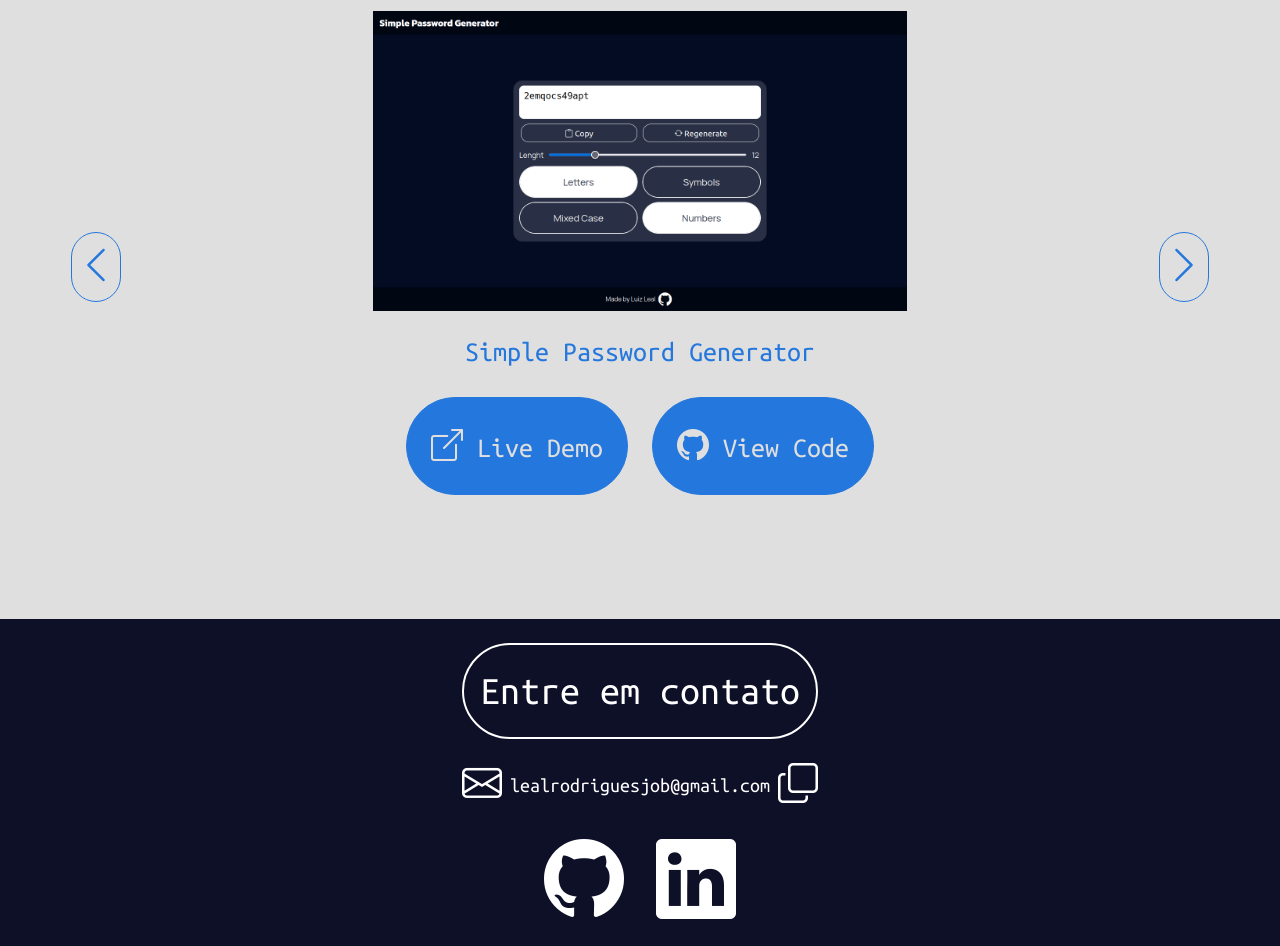
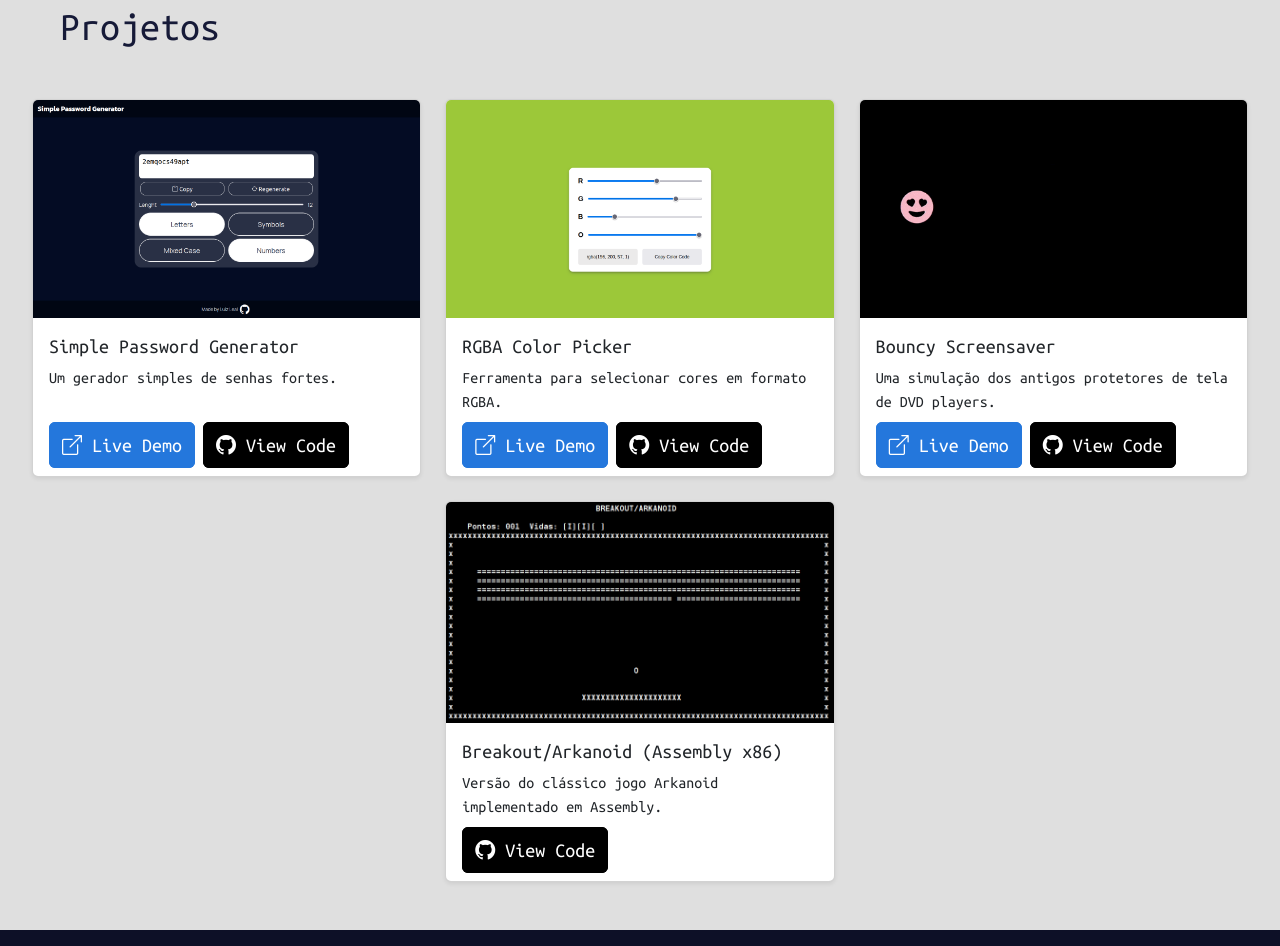
Before and after one commit to cainhurst87/Portfolio-Bootstrap-5, a plain HTML site: page index.html in a window 1280 px wide. Shown: the part 607-1553 px from the top of the page. Drawn offline with nearby package versions, Linux system fonts and the light colour scheme.

Commit message:
Add files via upload

```diff
--- a/index.html
+++ b/index.html
@@ -83,7 +83,7 @@
         <div id="introduction-inner" class="row d-flex justify-content-center align-items-start pt-5 mx-5">
 
             <!-- Introduction Text Box -->
-            <div class="col-10 col-md-6 order-2 order-md-1 mb-4 text-center text-md-start">
+            <div class="col-10 col-md-5 order-2 order-md-1 mb-4 text-center text-md-start">
                 <div id="flexbox-introduction" class="d-flex flex-column gap-0">
                     <h1 class="h1">Olá, eu sou o Luiz</h1>
                     <p class="fs-4 lh-1">Sou estudante de engenharia de computação e estou estudando desenvolvimento front-end, troubleshooting de redes, cybersegurança e linguagens de programação como C e Python.</p>
@@ -91,7 +91,7 @@
                     <span class="fs-5"><i class="bi bi-check2-circle"></i> Disponível para novos projetos</span>
                     <span class="fs-5"><i class="bi bi-check2-circle"></i> Buscando oportunidades de estágio</span>
                     <span id="flexbox-introduction-btn-board" class="d-flex align-items-center justify-content-start gap-2 my-3 mb-4">
-                        <button id="download-cv-btn" class="p-3 fs-3">Baixar CV</button>
+                        <button id="download-cv-btn" class="text-nowrap p-3 fs-3">Baixar CV</button>
                         <a href="https://github.com/cainhurst87" class="fs-1 mx-2"><i class="bi-github"></i></a>
                         <a href="https://www.linkedin.com/in/luiz-leal-7735ab1b5/" class="fs-1 mx-2"><i class="bi bi-linkedin"></i></a>
                     </span>
@@ -99,7 +99,7 @@
             </div>
 
             <!-- Portrait -->
-            <div id="portrait-container" class="d-flex align-items-center justify-content-center col-10 col-md-6 order-1 order-md-2 mb-4">
+            <div id="portrait-container" class="d-flex align-items-center justify-content-center col-10 col-md-5 order-1 order-md-2 mb-4">
                 <img id="portrait-image" class="img-fluid rounded-circle" src="images/portrait.jpeg" alt="" srcset="">
             </div>
 
@@ -107,76 +107,74 @@
 
     </div>
 
-    <!-- Projects -->
-    <div id="carousel-projects" class="carousel slide container-fluid py-3">
+    <!-- Projects Section -->
+    <div id="projects" class="container-fluid py-5">
 
         <!-- Title -->
         <h1 id="projects-title" class="text-center text-md-start ms-md-5 my-1">Projetos</h1>
 
-        <!-- Carousel Inner Container -->
-        <div class="row justify-content-center">
-            <div class="carousel-inner col-12 col-md-10 mt-4 mb-5">
+        <!-- Cards Container -->
+        <div class="row justify-content-center g-4 mt-4 mx-2">
 
-
-                <div class="carousel-item active">
-                    <img class="img-fluid mx-auto d-block" src="images/password-preview.png" alt="Password Preview">
-                    <div class="carousel-caption d-block position-static">
-                        <p class="fs-3">Simple Password Generator</p>
-                        <div class="carousel-caption-icons d-flex flex-column flex-md-row my-4 gap-2 justify-content-center align-items-center">
-                            <a href="https://cainhurst87.github.io/Simple-Password-Generation/" class="fs-3 mx-2 p-4"><i class="fs-2 bi bi-box-arrow-up-right"></i> Live Demo</a>
-                            <a href="https://github.com/cainhurst87/Simple-Password-Generation" class="fs-3 mx-2 p-4"><i class="fs-2 bi-github"></i> View Code</a>
+            <!-- Card 1 -->
+            <div class="col-12 col-sm-6 col-md-4 d-flex justify-content-center">
+                <div class="card h-100 shadow-sm project-card">
+                    <img src="images/password-preview.png" class="card-img-top" alt="Password Preview">
+                    <div class="card-body d-flex flex-column">
+                        <h5 class="card-title">Simple Password Generator</h5>
+                        <p class="card-text">Um gerador simples de senhas fortes.</p>
+                        <div class="project-icons mt-auto">
+                            <a class="project-icon-demo fs-5" href="https://cainhurst87.github.io/Simple-Password-Generation/"><i class="bi bi-box-arrow-up-right"></i> Live Demo</a>
+                            <a class="project-icon-git fs-5" href="https://github.com/cainhurst87/Simple-Password-Generation"><i class="bi bi-github"></i> View Code</a>
                         </div>
                     </div>
                 </div>
+            </div>
 
-                <div class="carousel-item">
-                    <img class="img-fluid mx-auto d-block" src="images/rgba-preview.png" alt="RGBA Preview">
-                    <div class="carousel-caption d-block position-static">
-                        <p class="fs-3">RGBA Color Picker</p>
-                        <div class="carousel-caption-icons d-flex flex-column flex-md-row my-4 gap-2 justify-content-center align-items-center">
-                            <a href="https://cainhurst87.github.io/RGBA-Color-Picker/" class="fs-3 mx-2 p-4"><i class="fs-2 bi bi-box-arrow-up-right"></i> Live Demo</a>
-                            <a href="https://github.com/cainhurst87/RGBA-Color-Picker" class="fs-3 mx-2 p-4"><i class="fs-2 bi-github"></i> View Code</a>
+            <!-- Card 2 -->
+            <div class="col-12 col-sm-6 col-md-4 d-flex justify-content-center">
+                <div class="card h-100 shadow-sm project-card">
+                    <img src="images/rgba-preview.png" class="card-img-top" alt="RGBA Preview">
+                    <div class="card-body d-flex flex-column">
+                        <h5 class="card-title">RGBA Color Picker</h5>
+                        <p class="card-text">Ferramenta para selecionar cores em formato RGBA.</p>
+                        <div class="project-icons mt-auto">
+                            <a class="project-icon-demo fs-5" href="https://cainhurst87.github.io/RGBA-Color-Picker/"><i class="bi bi-box-arrow-up-right"></i> Live Demo</a>
+                            <a class="project-icon-git fs-5" href="https://github.com/cainhurst87/RGBA-Color-Picker"><i class="bi bi-github"></i> View Code</a>
                         </div>
                     </div>
                 </div>
+            </div>
 
-                <div class="carousel-item">
-                    <img class="img-fluid mx-auto d-block" src="images/bouncy-preview.gif" alt="RGBA Preview">
-                    <div class="carousel-caption d-block position-static">
-                        <p class="fs-3">Bouncy Screensaver</p>
-                        <div class="carousel-caption-icons d-flex flex-column flex-md-row my-4 gap-2 justify-content-center align-items-center">
-                            <a href="https://cainhurst87.github.io/Bouncy-Screensaver/" class="fs-3 mx-2 p-4"><i class="fs-2 bi bi-box-arrow-up-right"></i> Live Demo</a>
-                            <a href="https://github.com/cainhurst87/Bouncy-Screensaver" class="fs-3 mx-2 p-4"><i class="fs-2 bi-github"></i> View Code</a>
+            <!-- Card 3 -->
+            <div class="col-12 col-sm-6 col-md-4 d-flex justify-content-center">
+                <div class="card h-100 shadow-sm project-card">
+                    <img src="images/bouncy-preview.gif" class="card-img-top" alt="Bouncy Screensaver Preview">
+                    <div class="card-body d-flex flex-column">
+                        <h5 class="card-title">Bouncy Screensaver</h5>
+                        <p class="card-text">Uma simulação dos antigos protetores de tela de DVD players.</p>
+                        <div class="project-icons mt-auto">
+                            <a class="project-icon-demo fs-5" href="https://cainhurst87.github.io/Bouncy-Screensaver/"><i class="bi bi-box-arrow-up-right"></i> Live Demo</a>
+                            <a class="project-icon-git fs-5" href="https://github.com/cainhurst87/Bouncy-Screensaver"><i class="bi bi-github"></i> View Code</a>
                         </div>
                     </div>
                 </div>
+            </div>
 
-                <div class="carousel-item">
-                    <img class="img-fluid mx-auto d-block" src="images/breakout-preview.png" alt="RGBA Preview">
-                    <div class="carousel-caption d-block position-static">
-                        <p class="fs-3">Breakout/Arkanoid (Assembly x86)</p>
-                        <div class="carousel-caption-icons d-flex flex-column flex-md-row my-4 gap-2 justify-content-center align-items-center">
-                            <a href="https://github.com/cainhurst87/Arquitetura_breakout" class="fs-3 mx-2 p-4"><i class="fs-2 bi-github"></i> View Code</a>
+            <!-- Card 4 -->
+            <div class="col-12 col-sm-6 col-md-4 d-flex justify-content-center">
+                <div class="card h-100 shadow-sm project-card">
+                    <img src="images/breakout-preview.png" class="card-img-top" alt="Breakout Preview">
+                    <div class="card-body d-flex flex-column">
+                        <h5 class="card-title">Breakout/Arkanoid (Assembly x86)</h5>
+                        <p class="card-text">Versão do clássico jogo Arkanoid implementado em Assembly.</p>
+                        <div class="project-icons mt-auto">
+                            <a class="project-icon-git fs-5" href="https://github.com/cainhurst87/Arquitetura_breakout"><i class="bi bi-github"></i> View Code</a>
                         </div>
                     </div>
                 </div>
-
             </div>
         </div>
-
-        <!-- Carousel Controls -->
-    <div class="row justify-content-center mt-3">
-        <button class="carousel-control-prev col-auto opacity-100" type="button" data-bs-target="#carousel-projects" data-bs-slide="prev">
-            <i class="bi bi-chevron-left fs-1 p-1"></i>
-            <span class="visually-hidden">Previous</span>
-        </button>
-
-        <button class="carousel-control-next col-auto opacity-100" type="button" data-bs-target="#carousel-projects" data-bs-slide="next">
-            <i class="bi bi-chevron-right fs-1 p-1"></i>
-            <span class="visually-hidden">Next</span>
-        </button>
-    </div>
-
     </div>
 
     <!-- Footer -->
--- a/projects.css
+++ b/projects.css
@@ -1,50 +1,41 @@
 
-#carousel-projects{
+#projects{
     background: var(--background-grey);
-    min-height: 450px;
 }
 
 #projects-title{
     color: var(--text);
 }
 
-.carousel-inner{
-    max-width: 90%;
+.project-card {
+    max-width: 200rem;
 }
 
-.carousel-item img{
-    max-height: 300px;
+.project-icons a{
+    border-radius: 0.3em;
+    padding: 0.6em;
+    text-decoration: none;
+    transition: .2s;
 }
 
-.carousel-control-prev i, .carousel-control-next i{
-    opacity: 1;
-    color: var(--text-blue);
-    background-color: var(--background-grey);
+.project-icon-demo{
+    background: #2477dc;
+    color: #fff;
+    border: 1px solid #2477dc;
 }
 
-.carousel-caption{
-    position: relative;
-    padding-top: 20px;
+.project-icon-demo:hover{
+    background: #fff;
+    color: #2477dc;
 }
 
-.carousel-caption p{
-    color: var(--text-blue);
+.project-icon-git{
+    color: #fff;
+    background: #000;
+    border: 1px solid #000;
 }
 
-.carousel-caption-icons a{
-    text-decoration: none;
-    color: var(--background-grey);
-    background: var(--text-blue);
-    border: 1px solid var(--text-blue);
-    border-radius: 40em;
+.project-icon-git:hover{
+    color: #000;
+    background: #fff;
 }
-
-.carousel-caption-icons a:hover{
-    color: var(--text-blue);
-    background: var(--background-grey);
-}
-
-.bi-chevron-left, .bi-chevron-right{
-    border-radius: 400em;
-    border: 1px solid var(--text-blue);
-}
```
